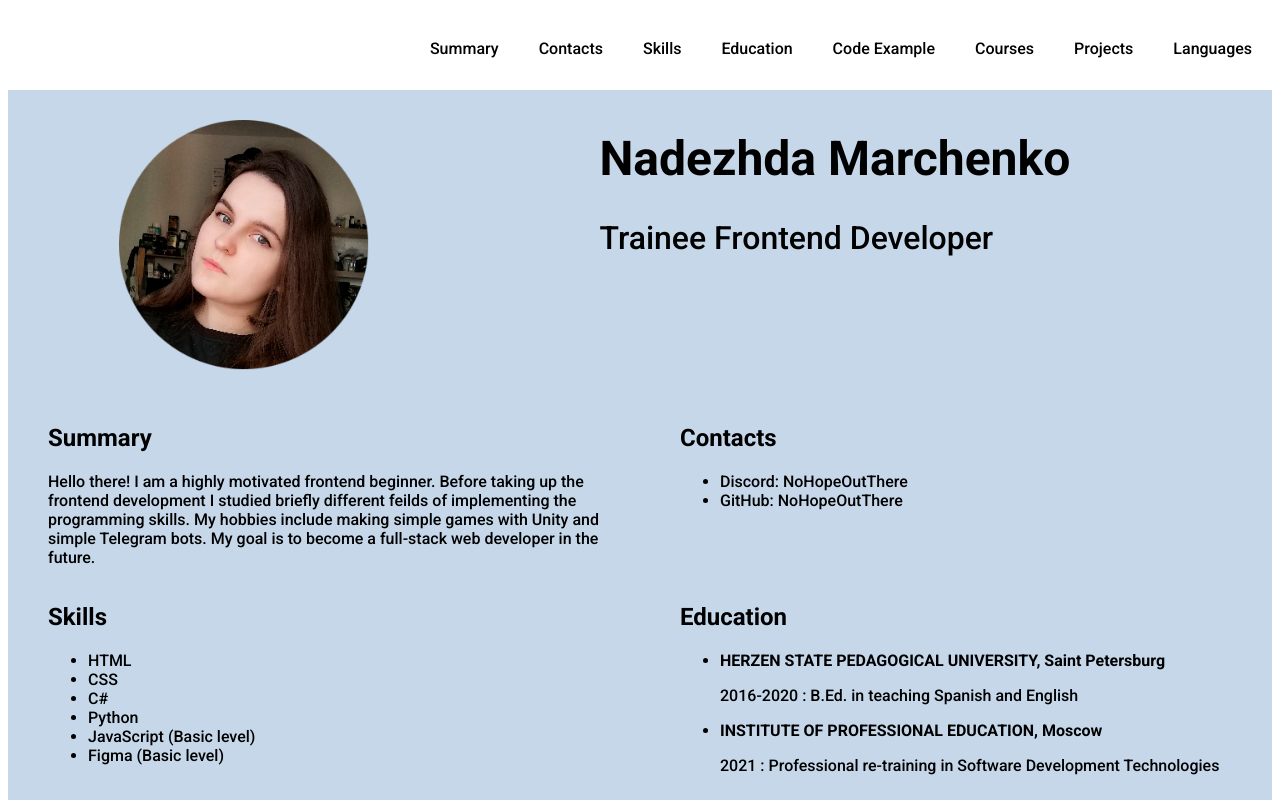
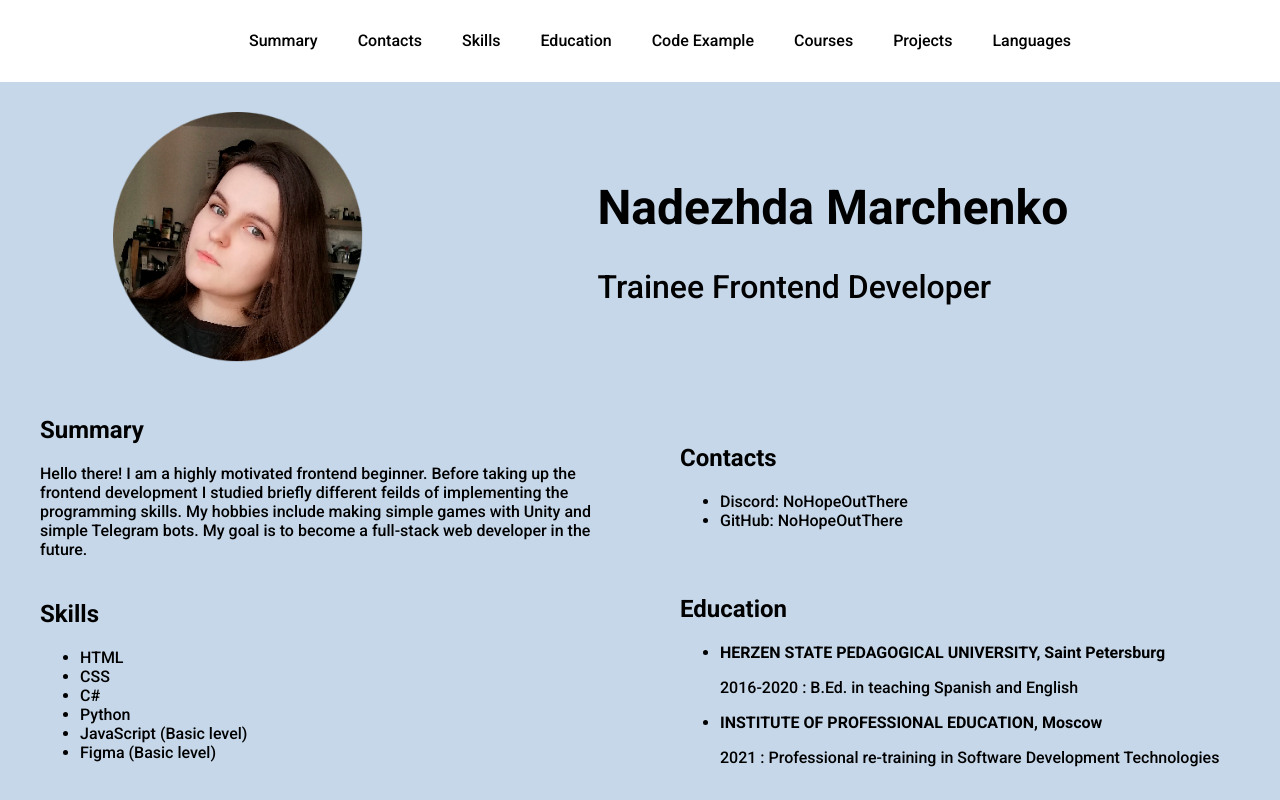
Before and after one commit to NoHopeOutThere/rsschool-cv, a plain HTML site: page index.html in a window 1280 px wide. Shown: the top 800 px of the page. Drawn offline with Linux system fonts and the light colour scheme.

Commit message:
feat: fix minor issues

```diff
--- a/style.css
+++ b/style.css
@@ -8,18 +8,24 @@ html {
 
 body {
     display: flex;
+    max-width: 1440px;
     flex-direction: column;
-    justify-content: space-around;
+    justify-content: space-between;
+    align-items: center;
     font-family: 'Roboto', sans-serif;
+    min-height: 100%;
+    margin: auto;
 }
 
 .container {
     max-width: 1440px;
     margin: 0 auto;
+    align-items: center;
   }
 
 .nav-list {
     display: flex;
+    max-width: 1440px;
     justify-content: flex-end;
     align-items: center;
     list-style: none;
@@ -43,8 +49,10 @@ body {
 
 .main-container {
     display: flex;
+    max-width: 1440px;
     flex-wrap: wrap;
     justify-content: space-around;
+    align-items: center;
     background-color:rgb(197, 215, 233);
   }
 
@@ -52,6 +60,7 @@ body {
     width: 50%;
     padding-left: 40px;
     padding-right: 40px;
+
   }
 
   @media (max-width: 768px) {
@@ -71,6 +80,10 @@ body {
     align-items: center;
     list-style: none;
     }
+
+.foot {
+    margin: 40px;
+}
 
 h1 {
     font-size: 300%;
```
